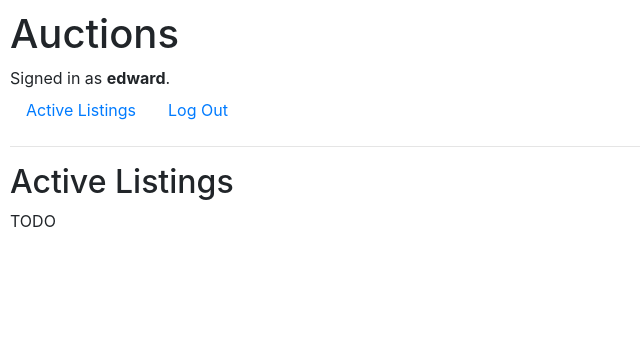
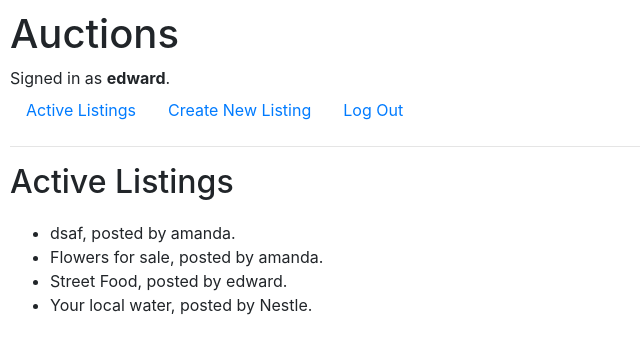
Before and after one commit to b-edward/auctions, a Django app: page / in a window 1280 px wide. Shown: the top 354 px of the page, without its empty margins (0-640 px from the left). Run offline with Django 3.2, Linux system fonts and the light colour scheme; a user stored in the database is signed in; data comes from the database, SQL or seed files in the repository; some libraries are stand-ins or nearby versions.

Commit message:
working on active listings

```diff
--- a/auctions/models.py
+++ b/auctions/models.py
@@ -5,19 +5,13 @@ from django.db import models
 class User(AbstractUser):
     pass
 
-class Category(models.Model):
-    category =  models.CharField(max_length=100, help_text="Enter a category name with 100 characters or less.")
-
-    def __str__(self):
-        return f"{self.id}: {self.category}."
-
 class Listing(models.Model):
     poster_id = models.ForeignKey(User, on_delete=models.CASCADE, related_name="poster")
-    list_title = models.CharField(max_length=100, help_text="Enter a title with 100 characters or less.")
-    category_id	= models.ForeignKey(Category, on_delete=models.CASCADE, related_name="listing_category")
-    description	= models.CharField(max_length=500, help_text="Enter a description with 500 characters or less.")
+    list_title = models.CharField(max_length=100, help_text="Enter a title using 100 characters or less.")
+    description	= models.CharField(max_length=500, help_text="Enter a description using 500 characters or less.")
     starting_bid = models.DecimalField(max_digits=10, decimal_places=2)
-    highest_bid = models.DecimalField(max_digits=10, decimal_places=2)
+    category_id	= models.CharField(max_length=100)
+    image_url = models.CharField(max_length=300, help_text="Enter the URL of an image, using 300 characters or less.")
 
     def __str__(self):
         return f"{self.list_title}, posted by {self.poster_id}."
@@ -33,7 +27,7 @@ class Bid(models.Model):
 class Comment(models.Model):
     user_id = models.ForeignKey(User, on_delete=models.CASCADE, related_name="commenter")
     listing_id = models.ForeignKey(Listing, on_delete=models.CASCADE, related_name="listing_comment")
-    comment = models.CharField(max_length=500, help_text="Enter a comment with 500 characters or less.")
+    comment = models.CharField(max_length=500, help_text="Enter a comment using 500 characters or less.")
 
     def __str__(self):
         return f"{self.user_id} commented: \"{self.comment}\" on {self.listing_id}."
--- a/auctions/static/auctions/styles.css
+++ b/auctions/static/auctions/styles.css
@@ -1,3 +1,7 @@
 body {
     padding: 10px;
 }
+
+h2 {
+    margin-bottom: 20px;
+}
--- a/auctions/templates/auctions/index.html
+++ b/auctions/templates/auctions/index.html
@@ -3,5 +3,10 @@
 {% block body %}
     <h2>Active Listings</h2>
 
-    TODO
+    <ul>
+        {% for listing in listings %}
+            <li>{{ listing }}</li>
+        {% endfor %}
+    </ul>
+
 {% endblock %}
--- a/auctions/templates/auctions/layout.html
+++ b/auctions/templates/auctions/layout.html
@@ -22,6 +22,9 @@
             </li>
             {% if user.is_authenticated %}
                 <li class="nav-item">
+                    <a class="nav-link" href="{% url 'create' %}">Create New Listing</a>
+                </li>
+                <li class="nav-item">
                     <a class="nav-link" href="{% url 'logout' %}">Log Out</a>
                 </li>
             {% else %}
--- a/auctions/urls.py
+++ b/auctions/urls.py
@@ -6,5 +6,6 @@ urlpatterns = [
     path("", views.index, name="index"),
     path("login", views.login_view, name="login"),
     path("logout", views.logout_view, name="logout"),
-    path("register", views.register, name="register")
+    path("register", views.register, name="register"),
+    path("create", views.create_new, name="create")
 ]
--- a/auctions/views.py
+++ b/auctions/views.py
@@ -3,12 +3,23 @@ from django.db import IntegrityError
 from django.http import HttpResponse, HttpResponseRedirect
 from django.shortcuts import render
 from django.urls import reverse
+from django import forms
+from .models import *
 
-from .models import User
+
+# form for creating a new listing
+class NewListingForm(forms.Form):
+    list_title = forms.CharField(widget=forms.TextInput(attrs={'size':100}), label = "Listing Title", max_length=100)
+    description = forms.CharField(widget=forms.TextInput(attrs={'size':100}), label = "Description", max_length=500)
+    starting_bid = forms.DecimalField(widget=forms.TextInput(attrs={'size':100}), label = "Starting Bid", max_digits=10, decimal_places=2)
+    category_id = forms.CharField(widget=forms.TextInput(attrs={'size':100}), label="Category (optional)", max_length=100, required=False)
+    image_url = forms.CharField(widget=forms.TextInput(attrs={'size':100}), label="Image URL (optional)", max_length=300, required=False)
 
 
 def index(request):
-    return render(request, "auctions/index.html")
+    return render(request, "auctions/index.html", {
+        "listings": Listing.objects.all()
+    })
 
 
 def login_view(request):
@@ -61,3 +72,28 @@ def register(request):
         return HttpResponseRedirect(reverse("index"))
     else:
         return render(request, "auctions/register.html")
+
+
+def create_new(request):
+    if request.method == "POST":
+        # Validate submitted listing
+        new_input = NewListingForm(request.POST)
+        if new_input.is_valid():
+            # Save new listing
+            new_listing = Listing(
+                poster_id = request.user,
+                list_title = new_input.cleaned_data["list_title"],
+                description = new_input.cleaned_data["description"],
+                starting_bid = new_input.cleaned_data["starting_bid"],
+                category_id = new_input.cleaned_data["category_id"],
+                image_url = new_input.cleaned_data["image_url"],
+                )
+            new_listing.save()
+
+        # Display the index
+        return HttpResponseRedirect(reverse("index"))
+
+    else:
+        return render(request, "auctions/create.html", {
+            "form": NewListingForm()
+        })
```
Also changed, not shown: db.sqlite3.
